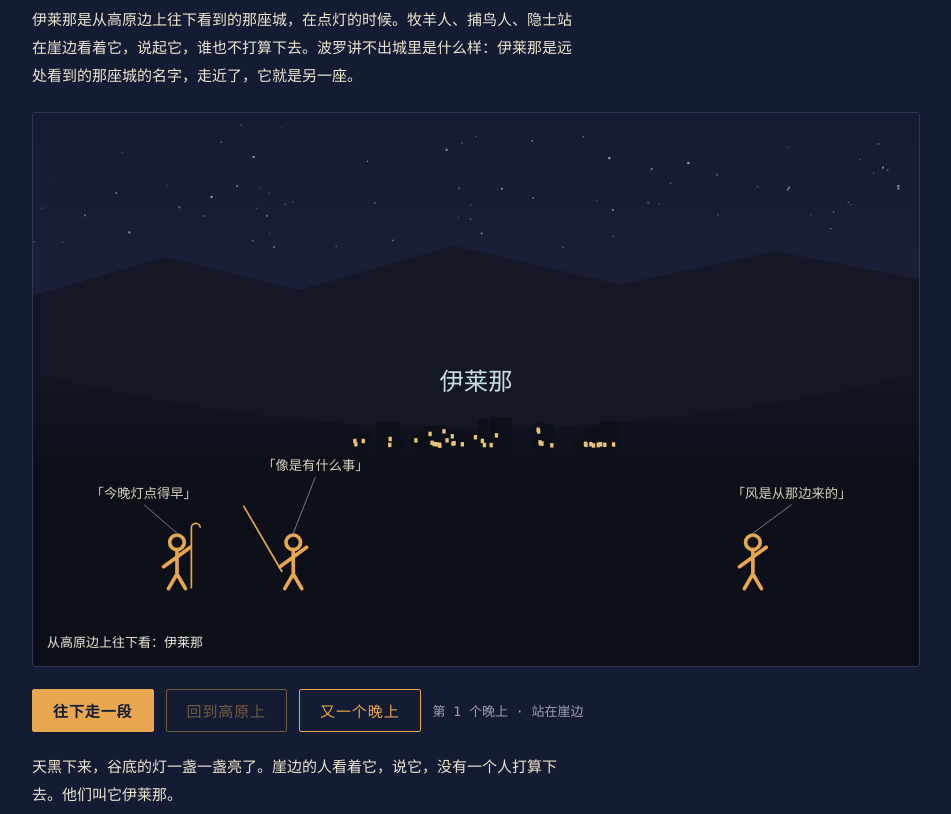
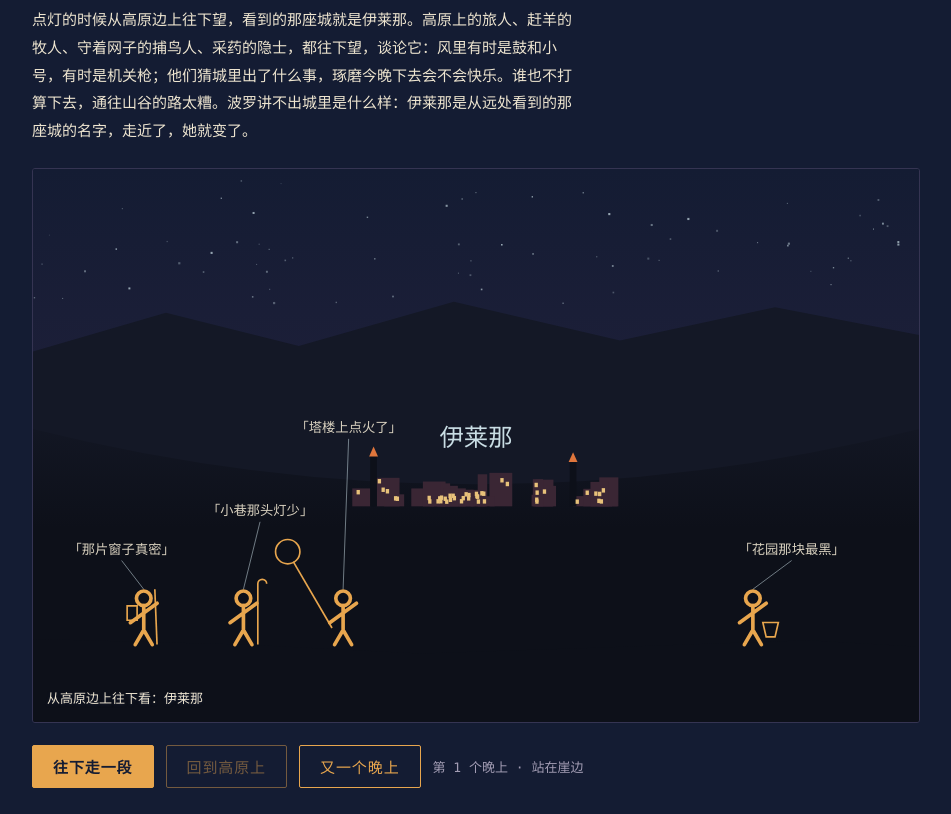
Before and after one commit to scarlett-alt22/slow-cities, a plain HTML site: page cities/irene.html in a window 1280 px wide. Shown: the part 121-935 px from the top of the page, without its empty margins (164-1115 px from the left). Drawn offline with Linux system fonts and the light colour scheme.

Commit message:
Irene: correct against the chapter
Four on the rim (a traveller, a shepherd, a bird-catcher, a herb-gathering
hermit), rose-coloured quarters, signal fires on the towers, and evenings of
feast, war and fog. The page no longer says the book cannot be opened.

Co-Authored-By: Claude Opus 5.5 <noreply@anthropic.com>
Claude-Session: https://claude.ai/code/session_01WxnGBSTBpjMh5muJkB1izy

```diff
--- a/cities/irene.html
+++ b/cities/irene.html
@@ -14,11 +14,11 @@
   <header>
     <p class="eyebrow">城市与名字 · 之五 · 读到的第 41 座</p>
     <h1>伊莱那</h1>
-    <p class="lede">伊莱那是从高原边上往下看到的那座城，在点灯的时候。牧羊人、捕鸟人、隐士站在崖边看着它，说起它，谁也不打算下去。波罗讲不出城里是什么样：伊莱那是远处看到的那座城的名字，走近了，它就是另一座。</p>
+    <p class="lede">点灯的时候从高原边上往下望，看到的那座城就是伊莱那。高原上的旅人、赶羊的牧人、守着网子的捕鸟人、采药的隐士，都往下望，谈论它：风里有时是鼓和小号，有时是机关枪；他们猜城里出了什么事，琢磨今晚下去会不会快乐。谁也不打算下去，通往山谷的路太糟。波罗讲不出城里是什么样：伊莱那是从远处看到的那座城的名字，走近了，她就变了。</p>
   </header>
 
   <div class="stage">
-    <canvas id="c" role="img" aria-label="夜里从高原边上往下看，谷底一座城的灯一盏盏亮起来，城上写着它的名字。崖边站着三个人。往下走一步，名字就没了；走到底，是另一座没有名字的城"></canvas>
+    <canvas id="c" role="img" aria-label="点灯时从高原边上往下看，谷底一座城的灯一盏盏亮起来，城上写着它的名字。崖边站着四个人往下望。有的晚上在放焰火，有的晚上天被烧红，有的晚上起雾。往下走一步，名字就没了；走到底，是另一座没有名字的城"></canvas>
     <div class="caption" id="caption" aria-live="polite"></div>
   </div>
 
@@ -31,7 +31,7 @@
 
   <p class="moral" id="moral"></p>
 
-  <p class="read-on">读于 2026-11-12 00:16（心跳夜读），11-18 凌晨做的。这一页没回原章，照的是读完那夜的阅读记录（书在她的「继续阅读」里，我不打开它）。崖边的三种人和「谁也不打算下去」、「走近了就是另一座」是记录里有的；他们说的话、灯的样子、往下走的三段路是我编的，文字都是我的转述。每个晚上灯亮的地方不一样，同一个晚上回到高原上，看到的还是原来那座。测试查的是：「伊莱那」三个字只在站在高原上的时候画出来，往下走哪怕一步，画布和图注里都不再有它；走到底看到的那座跟远处那座不是同一批灯；崖边的三个人从不挪动；回到高原上，同一个晚上的灯一盏不差。</p>
+  <p class="read-on">读于 2026-11-12 00:16（心跳夜读），11-18 凌晨做的。第一版没回原章，照的是读完那夜的记录，崖边只画了三个人；当天早上她说这本书可以直接看，对着原文改了：崖边是四种人（高原上的旅人、赶羊的牧人、守着网子的捕鸟人、采药的隐士），城里有玫瑰色的居住区、塔楼上的信号火光，起雾的晚上灯光在谷地里涨起来；风里有时是鼓、小号和节日焰火，有时是机关枪和火药库的爆炸声，内战把天烧红；他们不下去，是因为路太糟。四种晚上轮着来；崖边四个人说的话、往下走的三段路、谷底那座城的样子是我编的，文字都是我的转述。测试查的是：「伊莱那」三个字只在站在高原上的时候画出来，往下走哪怕一步，画布和图注里都不再有它；走到底看到的那座跟远处那座不是同一批灯；崖边四个人从不挪动；回到高原上，同一个晚上的灯一盏不差；四个晚上轮完，过节、打仗、起雾、晴天各有一回。</p>
 
   <nav class="cities"><a href="./clarice.html">← 克拉莉切</a><a href="../index.html">全部城市</a><span></span></nav>
 </div>
@@ -48,20 +48,26 @@
   const LIGHT_UP = 5;              // seconds for the lamps to come on, once the evening starts
   const NAME = '伊莱那';
   const C = SC.palette();
-  const GOLD = '#e8c27a', NEARLIT = '#d9a65a', HILL = '#141826', ROCK = '#0d1019', NEARWALL = '#1c2233';
+  const GOLD = '#e8c27a', NEARLIT = '#d9a65a', HILL = '#141826', ROCK = '#0d1019', NEARWALL = '#1c2233', ROSE = '#3a2634', FIRE = '#e0763c';
 
-  // The three on the rim never move, on any evening and at any step.
+  // The four on the rim (book: a traveller, a shepherd, a bird-catcher, a herb-gathering hermit).
+  // They never move, on any evening and at any step.
   const WATCHERS = [
-    { who: '牧羊人', x: 260, prop: 'crook' },
-    { who: '捕鸟人', x: 470, prop: 'pole' },
-    { who: '隐士',   x: 1300, prop: 'none' }
+    { who: '旅人',   x: 200,  prop: 'staff' },
+    { who: '牧人',   x: 380,  prop: 'crook' },
+    { who: '捕鸟人', x: 560,  prop: 'net' },
+    { who: '隐士',   x: 1300, prop: 'basket' }
   ];
-  const TALK = [
-    ['今晚灯点得早', '像是有什么事', '风是从那边来的'],
-    ['那边又亮了一片', '数不清有多少扇窗', '天一黑就全亮了'],
-    ['谁也没下去过', '路太难走', '看着就够了'],
-    ['跟昨晚不一样', '河那边暗着', '钟楼那儿最亮']
-  ];
+  // Four kinds of evening, taken in turn. What the wind brings is the book's; the words are mine.
+  const KINDS = ['clear', 'feast', 'war', 'fog'];
+  const WIND = { clear: '', feast: ' · 风里有鼓声和小号，有焰火', war: ' · 风里是机关枪，火药库炸了，天烧红了', fog: ' · 起雾了，灯光在谷地里涨起来' };
+  const TALK = {
+    clear: ['那片窗子真密', '小巷那头灯少', '塔楼上点火了', '花园那块最黑'],
+    feast: ['像是在过节', '听，小号', '今晚下去准快活', '焰火又上去了'],
+    war:   ['是枪声', '那是火药库', '天都烧红了', '今晚下去不会快活'],
+    fog:   ['什么都化开了', '分不出哪是哪', '雾里也亮着', '等雾散了再看']
+  };
+  const kind = () => KINDS[night % KINDS.length];
 
   let night = 0, step = 0, startedAt = 0;
   const clock = () => performance.now() / 1000;
@@ -76,6 +82,8 @@
       const x = 560 + r() * 480, w = 16 + r() * 26, h = 18 + r() * 46;
       houses.push({ x, w, h });
     }
+    const towers = [0, 1].map(i => ({ x: 600 + i * 330 + r() * 60, h: 70 + r() * 30 }));
+    const flash = Array.from({ length: 5 }, () => ({ x: 560 + r() * 480, y: VALLEY - 80 - r() * 120, r: 18 + r() * 26 }));
     const lights = [];
     houses.forEach((b, i) => {
       const k = 1 + Math.floor(r() * 3);
@@ -84,7 +92,7 @@
         lights.push({ id: 'f' + i + '-' + j, x: b.x + 4 + r() * (b.w - 10), y: VALLEY - 8 - r() * (b.h - 14), on: r() * LIGHT_UP });
       }
     });
-    return { houses, lights };
+    return { houses, lights, towers, flash };
   }
   // The other city, the one you reach at the bottom. It has its own lights and no name.
   function nearCity(n){
@@ -103,8 +111,10 @@
   let FAR = farCity(0), NEAR = nearCity(0);
   const STARS = (function(){ const r = SC.rng(41); return Array.from({ length: 70 }, () => ({ x: r() * W, y: 20 + r() * 230, r: 1.5 + r() * 2.5, a: .25 + r() * .5 })); })();
 
-  function drawLight(ctx, l, x, y, s, color, a){
-    ctx.globalAlpha = a; ctx.fillStyle = color;
+  function drawLight(ctx, l, x, y, s, color, a, fog){
+    ctx.fillStyle = color;
+    if (fog){ ctx.globalAlpha = a * .22; ctx.beginPath(); ctx.arc(x, y, 16 * s, 0, 6.29); ctx.fill(); }
+    ctx.globalAlpha = a * (fog ? .6 : 1);
     ctx.fillRect(x - 3 * s, y - 4 * s, 6 * s, 8 * s);
     ctx.globalAlpha = 1;
   }
@@ -118,8 +128,10 @@
 
   function prop(ctx, w, y){
     ctx.strokeStyle = C.lamp; ctx.lineWidth = 3;
+    if (w.prop === 'staff'){ ctx.beginPath(); ctx.moveTo(w.x + 24, y); ctx.lineTo(w.x + 20, y - 100); ctx.stroke(); ctx.beginPath(); ctx.rect(w.x - 30, y - 70, 18, 26); ctx.stroke(); }
     if (w.prop === 'crook'){ ctx.beginPath(); ctx.moveTo(w.x + 26, y); ctx.lineTo(w.x + 26, y - 110); ctx.arc(w.x + 34, y - 110, 8, Math.PI, 0); ctx.stroke(); }
-    if (w.prop === 'pole'){ ctx.beginPath(); ctx.moveTo(w.x - 20, y - 30); ctx.lineTo(w.x - 90, y - 150); ctx.stroke(); }
+    if (w.prop === 'net'){ ctx.beginPath(); ctx.moveTo(w.x - 20, y - 30); ctx.lineTo(w.x - 90, y - 150); ctx.stroke(); ctx.beginPath(); ctx.arc(w.x - 100, y - 168, 22, 0, 6.29); ctx.stroke(); }
+    if (w.prop === 'basket'){ ctx.beginPath(); ctx.moveTo(w.x + 18, y - 40); ctx.lineTo(w.x + 46, y - 40); ctx.lineTo(w.x + 40, y - 14); ctx.lineTo(w.x + 24, y - 14); ctx.closePath(); ctx.stroke(); }
   }
 
   function draw(ctx){
@@ -142,10 +154,29 @@
     // The far city: the one that is Irene. It fades as you go down.
     const farA = Math.max(0, 1 - k * 1.2);
     if (farA > 0){
-      ctx.globalAlpha = farA; ctx.fillStyle = ROCK;
+      const kd = kind();
+      if (kd === 'war'){   // the sky over the valley burns red
+        const rg = ctx.createLinearGradient(0, 260, 0, VALLEY); rg.addColorStop(0, 'rgba(0,0,0,0)'); rg.addColorStop(1, FIRE);
+        ctx.globalAlpha = .5 * farA; ctx.fillStyle = rg; ctx.fillRect(0, 260, W, VALLEY - 260); ctx.globalAlpha = 1;
+      }
+      ctx.globalAlpha = farA; ctx.fillStyle = ROSE;   // the rose-coloured quarters
       FAR.houses.forEach(b => ctx.fillRect(b.x, VALLEY - b.h, b.w, b.h));
+      ctx.fillStyle = ROCK;
+      FAR.towers.forEach(tw => { ctx.fillRect(tw.x, VALLEY - tw.h, 12, tw.h); });
+      ctx.fillStyle = FIRE;                            // signal fires on the towers
+      FAR.towers.forEach(tw => { ctx.beginPath(); ctx.moveTo(tw.x - 2, VALLEY - tw.h); ctx.lineTo(tw.x + 6, VALLEY - tw.h - 18); ctx.lineTo(tw.x + 14, VALLEY - tw.h); ctx.fill(); });
       ctx.globalAlpha = 1;
-      FAR.lights.forEach(l => { if (t >= l.on) drawLight(ctx, l, l.x, l.y, 1, GOLD, farA); });
+      FAR.lights.forEach(l => { if (t >= l.on) drawLight(ctx, l, l.x, l.y, 1, GOLD, farA, kd === 'fog'); });
+      if ((kd === 'feast' || kd === 'war') && t > 1){   // fireworks, or flashes of gunfire
+        ctx.strokeStyle = kd === 'feast' ? GOLD : '#f2efe6'; ctx.lineWidth = 2;
+        FAR.flash.forEach((f, i) => {
+          const ph = still ? .6 : ((t * .5 + i * .37) % 1);
+          ctx.globalAlpha = farA * (1 - ph) * (kd === 'feast' ? .9 : .7);
+          const rr = (kd === 'feast' ? f.r : f.r * .4) * (.4 + ph);
+          for (let a = 0; a < 8; a++){ const an = a * Math.PI / 4; ctx.beginPath(); ctx.moveTo(f.x + Math.cos(an) * rr * .4, f.y + Math.sin(an) * rr * .4); ctx.lineTo(f.x + Math.cos(an) * rr, f.y + Math.sin(an) * rr); ctx.stroke(); }
+        });
+        ctx.globalAlpha = 1;
+      }
     }
 
     // The name. Only from up here.
@@ -168,25 +199,26 @@
       NEAR.lights.forEach(l => drawLight(ctx, l, l.x, l.y + lift, 2.4, NEARLIT, nearA));
     }
 
-    // The rim and the three on it. Going down, the rim rises out of view; they stay where they are.
+    // The rim and the four on it. Going down, the rim rises out of view; they stay where they are.
     const rimY = RIM + k * 300;   // still in view after the first step, gone after the second
     if (rimY < H){
       ctx.fillStyle = ROCK;
       ctx.beginPath(); ctx.moveTo(0, rimY - 10); ctx.lineTo(380, rimY); ctx.lineTo(700, rimY + 16); ctx.lineTo(1000, rimY + 6); ctx.lineTo(1400, rimY - 8); ctx.lineTo(W, rimY + 4); ctx.lineTo(W, H); ctx.lineTo(0, H); ctx.fill();
       if (step === 0){
-        const said = TALK[night % TALK.length];
-        SC.annotate(ctx, WATCHERS.map((w, i) => ({ at: [w.x, rimY - 100], text: '「' + said[i] + '」', lx: w.x + (i === 2 ? 70 : i === 0 ? -60 : 40), ly: rimY - 170 - (i === 1 ? 50 : 0) })), { size: 24, alpha: .9 });
+        const said = TALK[kind()];
+        const LX = [-40, 30, 10, 70], LY = [-170, -240, -390, -170];
+        SC.annotate(ctx, WATCHERS.map((w, i) => ({ at: [w.x, rimY - 100], text: '「' + said[i] + '」', lx: w.x + LX[i], ly: rimY + LY[i] })), { size: 24, alpha: .9 });
       }
       WATCHERS.forEach(w => { prop(ctx, w, rimY); SC.figure(ctx, C.lamp, w.x, rimY, 2.2, 0); });
     }
   }
 
   const MORALS = {
-    far: '天黑下来，谷底的灯一盏一盏亮了。崖边的人看着它，说它，没有一个人打算下去。他们叫它伊莱那。',
-    far2: '又一个晚上。灯亮的地方跟昨晚不一样，崖边的人说的话也不一样。他们还是站在原地。',
-    back: '回到崖边，灯还是刚才那几盏，名字也回来了。远处看到的那座，也算一座城。',
+    far: '点灯的时候，谷底的灯一盏一盏亮了：这边窗子密，那边小巷灯少，塔楼上有信号火光。崖边的人往下望，谈论它，没有一个人打算下去。他们叫它伊莱那。',
+    far2: '又一个晚上。崖边的人照旧往下望，猜城里今晚出了什么事，琢磨这时候下去会不会快乐。去山谷的路太糟，他们还是站在原地。',
+    back: '回到崖边，灯还是刚才那几盏，名字也回来了。路过不进城的人看到一个样子，困在城里的人看到另一个样子。远处看到的这一座，也有自己的名字。',
     s1: '才往下走了一段，名字就不在了。灯还在，可已经说不准是哪一座的灯。',
-    s2: '路很难走。上面的灯越来越淡，下面有些别的房子露出来。崖上那三个人没有跟来。',
+    s2: '路糟透了。上面的灯越来越淡，下面有些别的房子露出来。崖上那四个人没有跟来。',
     s3: '到了。这是一座城，有门，有窗，有几盏灯，跟崖上看到的那片不是同一批。它没有名字可写；伊莱那是远处那座的名字。'
   };
   let moralKey = 'far';
@@ -195,7 +227,7 @@
     document.getElementById('near').disabled = step >= STEPS;
     document.getElementById('back').disabled = step === 0;
     document.getElementById('meter').textContent = '第 ' + (night + 1) + ' 个晚上 · ' + (step === 0 ? '站在崖边' : '往下走了 ' + step + ' 段');
-    document.getElementById('caption').textContent = step === 0 ? '从高原边上往下看：' + NAME : step < STEPS ? '往下走的路上' : '走到了谷底的一座城';
+    document.getElementById('caption').textContent = step === 0 ? '从高原边上往下看：' + NAME + WIND[kind()] : step < STEPS ? '往下走的路上' : '走到了谷底的一座城';
     document.getElementById('moral').textContent = MORALS[moralKey];
   }
 
```
Also changed, not shown: tests/irene_test.js (+11 -4 lines), 1 other file.
